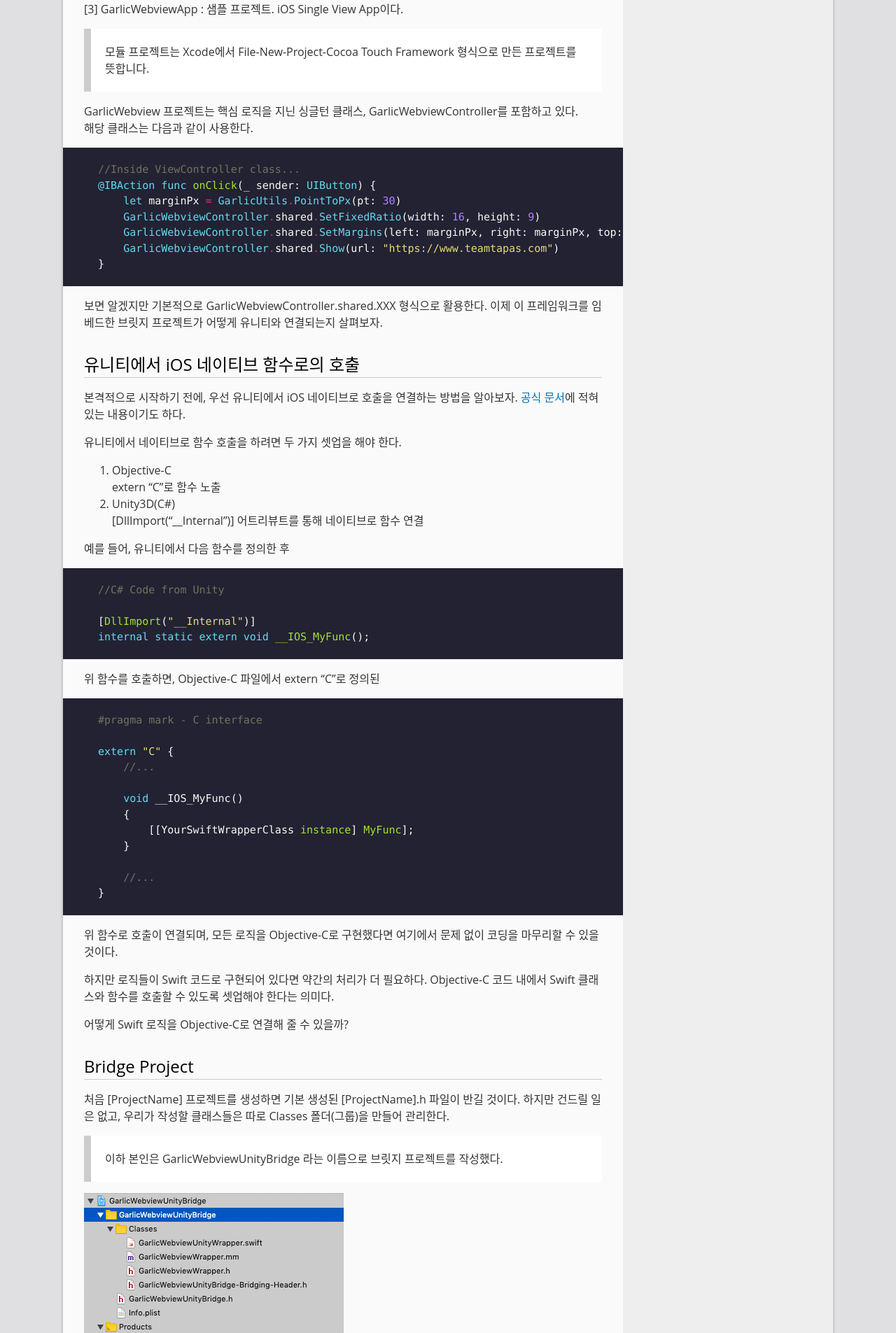
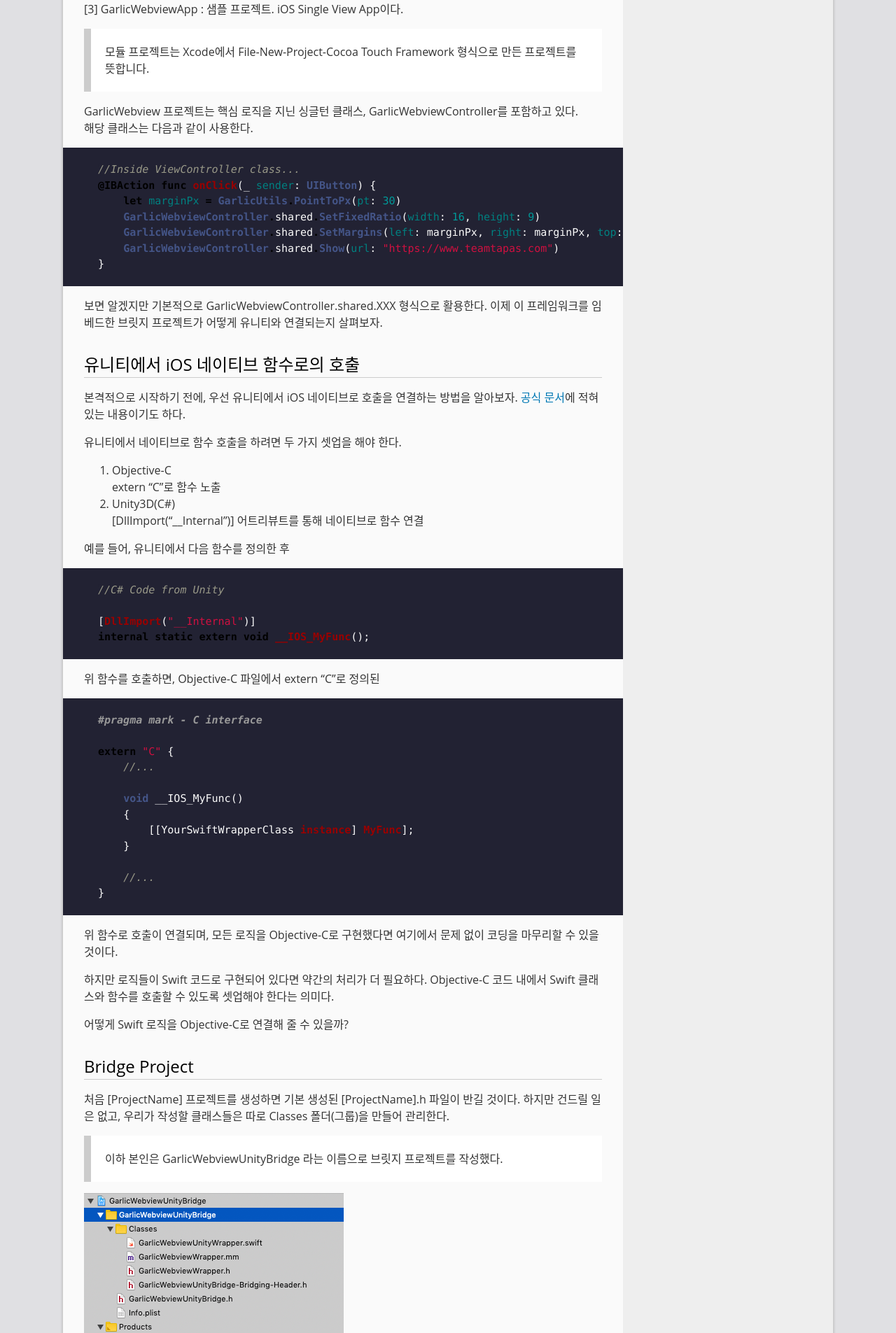
Before and after one commit to GarlicDipping/garlicdipping.github.io, a Jekyll site: the page built from _posts/2019-06-23-writing-unity-ios-native-swift-plugin.md, in a window 1280 px wide. Shown: the part 974-2879 px from the top of the page at 70% size. Built offline with Jekyll 4.4.1, drawn with Linux system fonts in a browser that asks for light colours; comment, search, counter and statistics services are not loaded.

Commit message:
no message

```diff
--- a/_sass/_syntax-highlighting.scss
+++ b/_sass/_syntax-highlighting.scss
@@ -1,67 +1,61 @@
-/* Monokai Theme from https://github.com/richleland/pygments-css/blob/master/monokai.css */
-.highlight {
-    .hll { background-color: #49483e }
-    .c { color: #75715e } /* Comment */
-    .err { color: #960050; background-color: #1e0010 } /* Error */
-    .k { color: #66d9ef } /* Keyword */
-    .l { color: #ae81ff } /* Literal */
-    .n { color: #f8f8f2 } /* Name */
-    .o { color: #f92672 } /* Operator */
-    .p { color: #f8f8f2 } /* Punctuation */
-    .cm { color: #75715e } /* Comment.Multiline */
-    .cp { color: #75715e } /* Comment.Preproc */
-    .c1 { color: #75715e } /* Comment.Single */
-    .cs { color: #75715e } /* Comment.Special */
-    .ge { font-style: italic } /* Generic.Emph */
-    .gs { font-weight: bold } /* Generic.Strong */
-    .kc { color: #66d9ef } /* Keyword.Constant */
-    .kd { color: #66d9ef } /* Keyword.Declaration */
-    .kn { color: #f92672 } /* Keyword.Namespace */
-    .kp { color: #66d9ef } /* Keyword.Pseudo */
-    .kr { color: #66d9ef } /* Keyword.Reserved */
-    .kt { color: #66d9ef } /* Keyword.Type */
-    .ld { color: #e6db74 } /* Literal.Date */
-    .m { color: #ae81ff } /* Literal.Number */
-    .s { color: #e6db74 } /* Literal.String */
-    .na { color: #a6e22e } /* Name.Attribute */
-    .nb { color: #f8f8f2 } /* Name.Builtin */
-    .nc { color: #a6e22e } /* Name.Class */
-    .no { color: #66d9ef } /* Name.Constant */
-    .nd { color: #a6e22e } /* Name.Decorator */
-    .ni { color: #f8f8f2 } /* Name.Entity */
-    .ne { color: #a6e22e } /* Name.Exception */
-    .nf { color: #a6e22e } /* Name.Function */
-    .nl { color: #f8f8f2 } /* Name.Label */
-    .nn { color: #f8f8f2 } /* Name.Namespace */
-    .nx { color: #a6e22e } /* Name.Other */
-    .py { color: #f8f8f2 } /* Name.Property */
-    .nt { color: #f92672 } /* Name.Tag */
-    .nv { color: #f8f8f2 } /* Name.Variable */
-    .ow { color: #f92672 } /* Operator.Word */
-    .w { color: #f8f8f2 } /* Text.Whitespace */
-    .mf { color: #ae81ff } /* Literal.Number.Float */
-    .mh { color: #ae81ff } /* Literal.Number.Hex */
-    .mi { color: #ae81ff } /* Literal.Number.Integer */
-    .mo { color: #ae81ff } /* Literal.Number.Oct */
-    .sb { color: #e6db74 } /* Literal.String.Backtick */
-    .sc { color: #e6db74 } /* Literal.String.Char */
-    .sd { color: #e6db74 } /* Literal.String.Doc */
-    .s2 { color: #e6db74 } /* Literal.String.Double */
-    .se { color: #ae81ff } /* Literal.String.Escape */
-    .sh { color: #e6db74 } /* Literal.String.Heredoc */
-    .si { color: #e6db74 } /* Literal.String.Interpol */
-    .sx { color: #e6db74 } /* Literal.String.Other */
-    .sr { color: #e6db74 } /* Literal.String.Regex */
-    .s1 { color: #e6db74 } /* Literal.String.Single */
-    .ss { color: #e6db74 } /* Literal.String.Symbol */
-    .bp { color: #f8f8f2 } /* Name.Builtin.Pseudo */
-    .vc { color: #f8f8f2 } /* Name.Variable.Class */
-    .vg { color: #f8f8f2 } /* Name.Variable.Global */
-    .vi { color: #f8f8f2 } /* Name.Variable.Instance */
-    .il { color: #ae81ff } /* Literal.Number.Integer.Long */
-
-    .gh { } /* Generic Heading & Diff Header */
-    .gu { color: #75715e; } /* Generic.Subheading & Diff Unified/Comment? */
-    .gd { color: #f92672; } /* Generic.Deleted & Diff Deleted */
-    .gi { color: #a6e22e; } /* Generic.Inserted & Diff Inserted */
-}
+.highlight .hll { background-color: #ffffcc }
+.highlight .c { color: #999988; font-style: italic } /* Comment */
+.highlight .err { color: #a61717; background-color: #e3d2d2 } /* Error */
+.highlight .k { color: #000000; font-weight: bold } /* Keyword */
+.highlight .o { color: #000000; font-weight: bold } /* Operator */
+.highlight .cm { color: #999988; font-style: italic } /* Comment.Multiline */
+.highlight .cp { color: #999999; font-weight: bold; font-style: italic } /* Comment.Preproc */
+.highlight .c1 { color: #999988; font-style: italic } /* Comment.Single */
+.highlight .cs { color: #999999; font-weight: bold; font-style: italic } /* Comment.Special */
+.highlight .gd { color: #000000; background-color: #ffdddd } /* Generic.Deleted */
+.highlight .ge { color: #000000; font-style: italic } /* Generic.Emph */
+.highlight .gr { color: #aa0000 } /* Generic.Error */
+.highlight .gh { color: #999999 } /* Generic.Heading */
+.highlight .gi { color: #000000; background-color: #ddffdd } /* Generic.Inserted */
+.highlight .go { color: #888888 } /* Generic.Output */
+.highlight .gp { color: #555555 } /* Generic.Prompt */
+.highlight .gs { font-weight: bold } /* Generic.Strong */
+.highlight .gu { color: #aaaaaa } /* Generic.Subheading */
+.highlight .gt { color: #aa0000 } /* Generic.Traceback */
+.highlight .kc { color: #000000; font-weight: bold } /* Keyword.Constant */
+.highlight .kd { color: #000000; font-weight: bold } /* Keyword.Declaration */
+.highlight .kn { color: #000000; font-weight: bold } /* Keyword.Namespace */
+.highlight .kp { color: #000000; font-weight: bold } /* Keyword.Pseudo */
+.highlight .kr { color: #000000; font-weight: bold } /* Keyword.Reserved */
+.highlight .kt { color: #445588; font-weight: bold } /* Keyword.Type */
+.highlight .m { color: #009999 } /* Literal.Number */
+.highlight .s { color: #d01040 } /* Literal.String */
+.highlight .na { color: #008080 } /* Name.Attribute */
+.highlight .nb { color: #0086B3 } /* Name.Builtin */
+.highlight .nc { color: #445588; font-weight: bold } /* Name.Class */
+.highlight .no { color: #008080 } /* Name.Constant */
+.highlight .nd { color: #3c5d5d; font-weight: bold } /* Name.Decorator */
+.highlight .ni { color: #800080 } /* Name.Entity */
+.highlight .ne { color: #990000; font-weight: bold } /* Name.Exception */
+.highlight .nf { color: #990000; font-weight: bold } /* Name.Function */
+.highlight .nl { color: #990000; font-weight: bold } /* Name.Label */
+.highlight .nn { color: #555555 } /* Name.Namespace */
+.highlight .nt { color: #000080 } /* Name.Tag */
+.highlight .nv { color: #008080 } /* Name.Variable */
+.highlight .ow { color: #000000; font-weight: bold } /* Operator.Word */
+.highlight .w { color: #bbbbbb } /* Text.Whitespace */
+.highlight .mf { color: #009999 } /* Literal.Number.Float */
+.highlight .mh { color: #009999 } /* Literal.Number.Hex */
+.highlight .mi { color: #009999 } /* Literal.Number.Integer */
+.highlight .mo { color: #009999 } /* Literal.Number.Oct */
+.highlight .sb { color: #d01040 } /* Literal.String.Backtick */
+.highlight .sc { color: #d01040 } /* Literal.String.Char */
+.highlight .sd { color: #d01040 } /* Literal.String.Doc */
+.highlight .s2 { color: #d01040 } /* Literal.String.Double */
+.highlight .se { color: #d01040 } /* Literal.String.Escape */
+.highlight .sh { color: #d01040 } /* Literal.String.Heredoc */
+.highlight .si { color: #d01040 } /* Literal.String.Interpol */
+.highlight .sx { color: #d01040 } /* Literal.String.Other */
+.highlight .sr { color: #009926 } /* Literal.String.Regex */
+.highlight .s1 { color: #d01040 } /* Literal.String.Single */
+.highlight .ss { color: #990073 } /* Literal.String.Symbol */
+.highlight .bp { color: #999999 } /* Name.Builtin.Pseudo */
+.highlight .vc { color: #008080 } /* Name.Variable.Class */
+.highlight .vg { color: #008080 } /* Name.Variable.Global */
+.highlight .vi { color: #008080 } /* Name.Variable.Instance */
+.highlight .il { color: #009999 } /* Literal.Number.Integer.Long */
```
